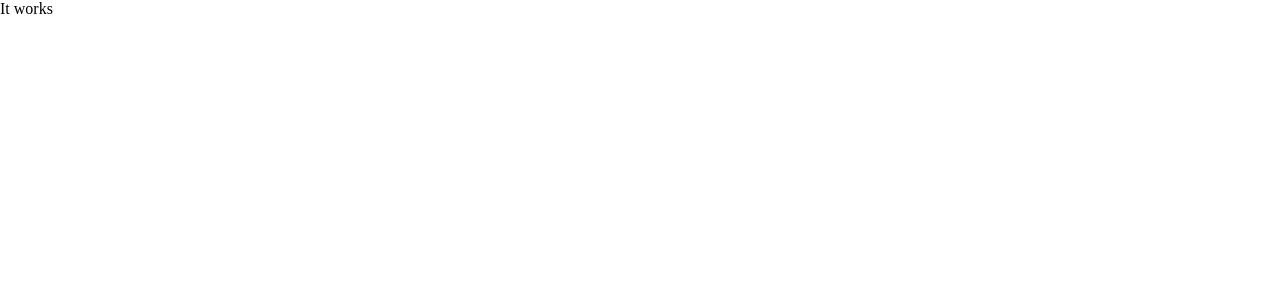
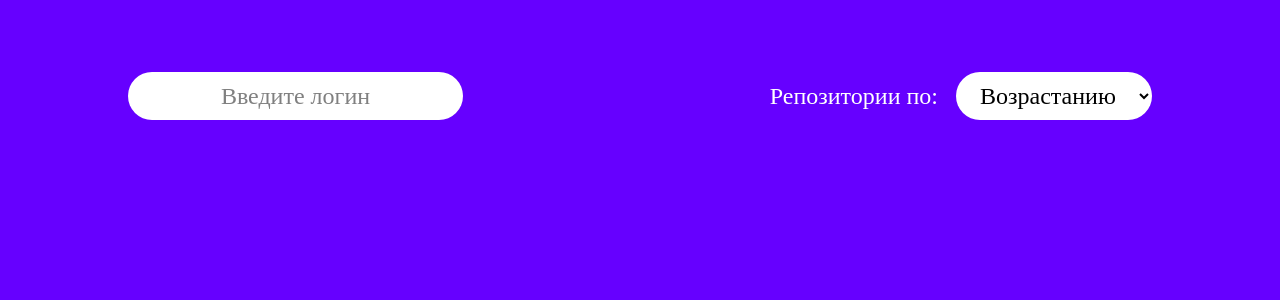
Before and after one commit to s4utner/sky-search-pro, a React (Vite) app: page / in a window 1280 px wide. Shown: the top 300 px of the page. Built offline with nearby package versions, Linux system fonts and the light colour scheme; a web font is replaced by a local one.

Commit message:
feat: layout

```diff
--- a/src/App.tsx
+++ b/src/App.tsx
@@ -1,8 +1,23 @@
+import * as styles from './AppStyle'
 import { GlobalStyle } from './GlobalStyle'
 
-export const App = () => (
-  <>
-    <GlobalStyle />
-    <div>It works</div>
-  </>
-)
+export const App = () => {
+  return (
+    <>
+      <GlobalStyle />
+      <styles.Wrapper>
+        <styles.SearchContainer>
+          <styles.Search placeholder='Введите логин' />
+          <styles.SortContainer>
+            <styles.SortText>Репозитории по:</styles.SortText>
+            <styles.SortSelect>
+              <styles.SortSelectOption>Возрастанию</styles.SortSelectOption>
+              <styles.SortSelectOption>Убыванию</styles.SortSelectOption>
+            </styles.SortSelect>
+          </styles.SortContainer>
+        </styles.SearchContainer>
+        <styles.UsersContainer></styles.UsersContainer>
+      </styles.Wrapper>
+    </>
+  )
+}
--- /dev/null
+++ b/src/AppStyle.tsx
@@ -0,0 +1,62 @@
+import { styled } from 'styled-components'
+
+export const Wrapper = styled.div`
+  height: 100%;
+  width: 1024px;
+  display: flex;
+  flex-direction: column;
+  justify-content: center;
+  justify-items: center;
+`
+
+export const SearchContainer = styled.div`
+  margin-top: 72px;
+  display: flex;
+  justify-content: space-between;
+`
+
+export const Search = styled.input`
+  border: none;
+  border-radius: 32px;
+  outline: none;
+  padding: 10px 20px 10px 20px;
+  background-color: white;
+  font-size: 24px;
+  box-sizing: border-box;
+
+  &::placeholder {
+    color: gray;
+    text-align: center;
+  }
+`
+
+export const SortContainer = styled.div`
+  display: flex;
+  align-items: center;
+  gap: 18px;
+`
+
+export const SortText = styled.p`
+  font-size: 24px;
+  color: #fff;
+`
+
+export const SortSelect = styled.select`
+  border: none;
+  border-radius: 32px;
+  outline: none;
+  padding: 10px 20px 10px 20px;
+  background-color: white;
+  font-size: 24px;
+`
+
+export const SortSelectOption = styled.option`
+  font-size: 8px;
+`
+
+export const UsersContainer = styled.div`
+  margin-top: 32px;
+  display: flex;
+  flex-direction: column;
+  gap: 20px;
+`
--- a/src/GlobalStyle.tsx
+++ b/src/GlobalStyle.tsx
@@ -8,6 +8,12 @@ export const GlobalStyle = createGlobalStyle`
     font-family: 'Montserrat-Regular';
 }
 
+body {
+    background-color: #6600FF;
+    display: flex;
+    justify-content: center;
+}
+
 @font-face {
     font-family: 'Montserrat-Regular';
     src: url('./assets/fonts/Montserrat-Regular.ttf');
```
Lines whose indentation alone changed are shown as unchanged.
